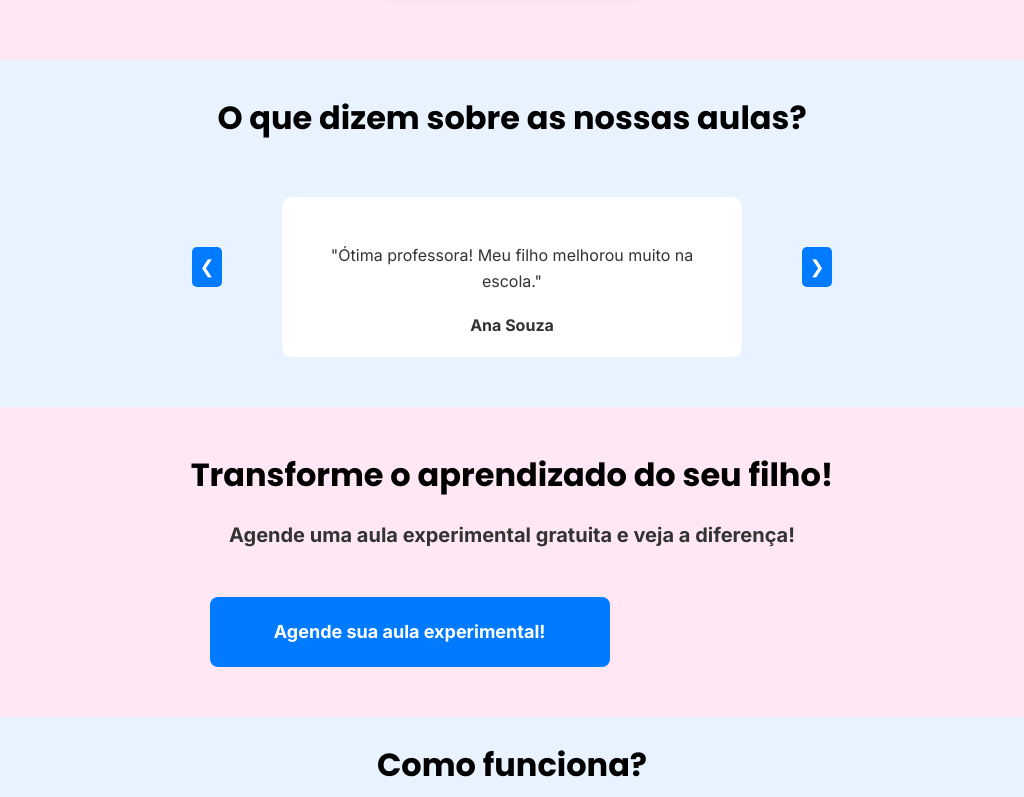
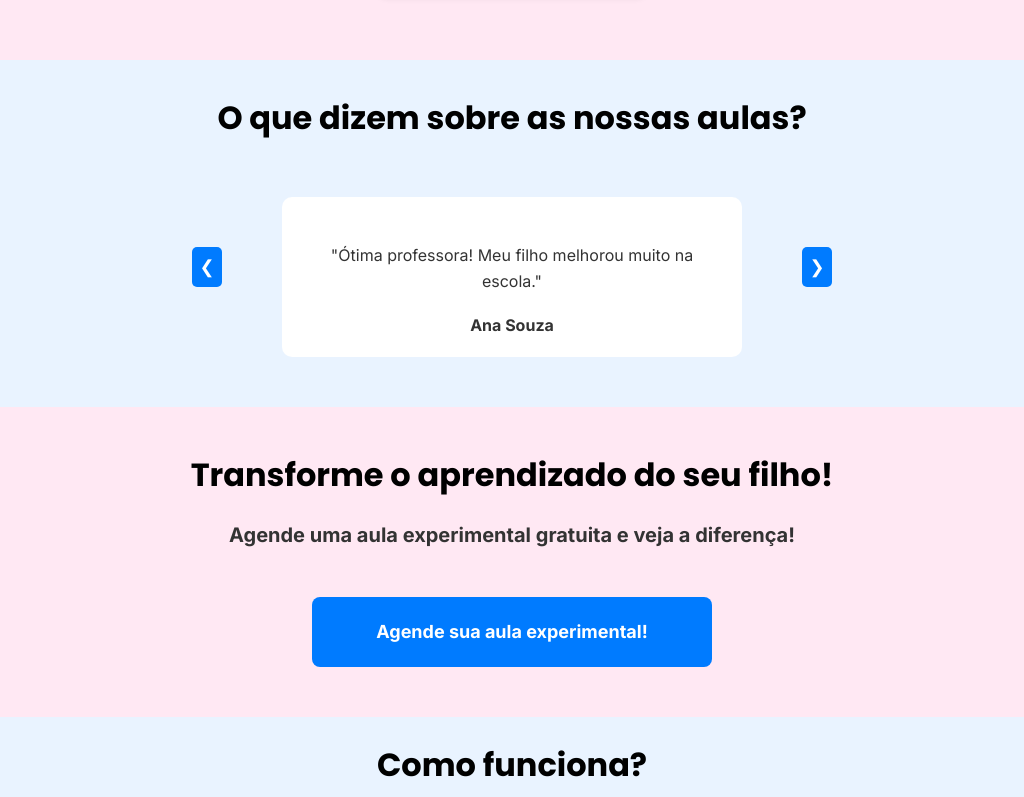
Before and after one commit to Israel-ops-cmd/prof-helo, a React (Vite) app: page / in a window 1024 px wide. Shown: the part 2000-2797 px from the top of the page. Built offline with nearby package versions, Linux system fonts and the light colour scheme.

Commit message:
ajustando altura no tablet

```diff
--- a/src/components/Garantia/Garantia.css
+++ b/src/components/Garantia/Garantia.css
@@ -49,7 +49,7 @@
       flex-direction: column;
       justify-content: flex-start;
       align-items: center;
-      min-height: 50vh;
+      min-height: 10vh;
     }
 
     .garantia-container.sections h2 {
@@ -62,6 +62,7 @@
     }
 
     a {
+        margin: 0 auto;
         padding: 0;
         width: 80%;
         text-align: center;
@@ -92,5 +93,6 @@
 
     a {
       padding-bottom: 20px;
+      width: 80%;
     }
   }
```
